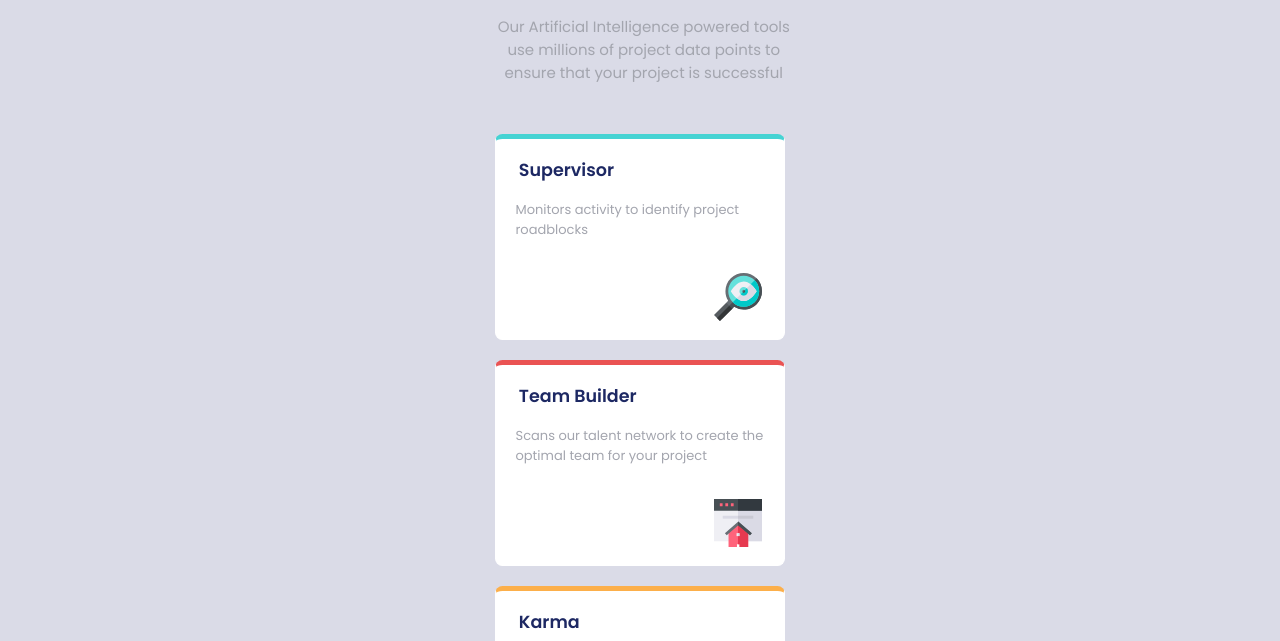
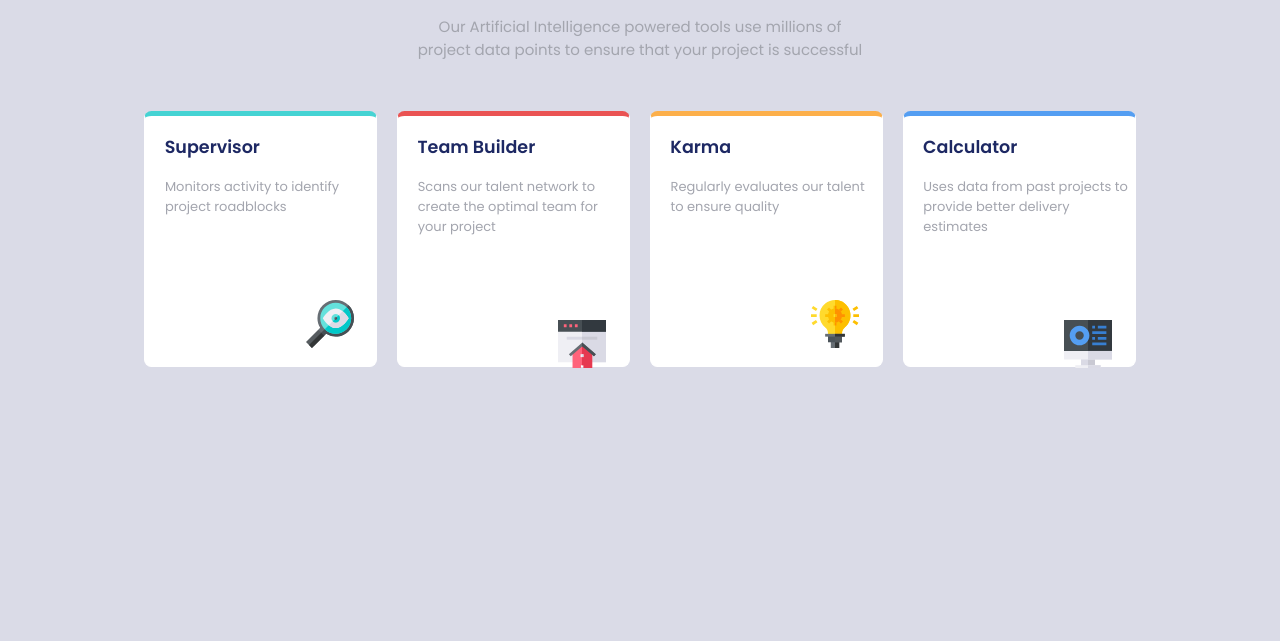
Before and after one commit to adeola-praise/Frontend-Mentor---Four-card-feature-section-solution, a plain HTML site: page index.html in a window 1280 px wide. Shown: the part 128-769 px from the top of the page. Drawn offline with Linux system fonts and the light colour scheme.

Commit message:
DEsktop Layout Trial

```diff
--- a/index.html
+++ b/index.html
@@ -35,26 +35,26 @@
 
     <div class="cards-container">
 
-      <div class= "cards">
+      <div class= "cards" id="card-one">
         <h3>Supervisor</h3>
       <p>Monitors activity to identify project roadblocks</p>
       <img src="images/icon-supervisor.svg">
       </div>
 
-      <div class= "cards">
+      <div class= "cards" id="card-two">
           <h3>Team Builder</h3>
         <p>Scans our talent network to create the optimal team for your project</p>
         <img src="images/icon-team-builder.svg">
         </div>
 
-      <div class= "cards">
+        <div class= "cards" id="card-three">
           <h3>Karma</h3>
         <p>Regularly evaluates our talent to ensure quality</p>
         <img
          src="images/icon-karma.svg">
         </div>
 
-      <div class= "cards">
+      <div class= "cards" id="card-four">
         <h3>Calculator</h3>
       <p>Uses data from past projects to provide better delivery estimates</p>
       <img
--- a/styles.css
+++ b/styles.css
@@ -62,7 +62,7 @@ footer{
 
 .cards h3{
     color: hsl(230, 55%, 25%);
-    padding-left: 1.3em;
+    padding-left: 1.1em;
 }
 
 .cards p{
@@ -96,3 +96,74 @@ img{
 .cards:nth-of-type(4){
     border-top: 5px hsl(212, 86%, 64%) solid;
 }
+
+
+/*Responsive Designs For Less than 480px Width*/
+
+@media (max-width: 480px){
+    #para-one{
+        padding-left: 3.5em;
+        padding-right: 3em;
+    }
+
+    .cards{
+        width: 70%;
+    }
+}
+
+@media (min-width: 720px){
+    #para-one{
+        padding-left: 27em;
+        padding-right: 27em;
+    }
+
+    .set-two{
+        width: 30%;
+        height: 250px;
+    }
+    .cards{
+        height: 250px;
+        width: 40%;
+    }
+
+    section{
+        height: 1020px;
+        width: 1980px;
+    }
+
+    .cards-container{
+        display: flex;
+        flex-direction: row;
+        justify-content: space-around;
+        align-items: center;
+        margin-right: 10%;
+        margin-left: 10%;
+    }
+
+    /* #card-one{
+        display: inline;
+    }
+
+    #card-four{
+        display: inline;
+    } */
+
+    /* #card-two,#card-three{
+        width: 85%;
+        margin-left: 1.8em;
+    } */
+
+    #card-three{
+        /* margin-top: 2em;
+        display: inline-block; */
+    }
+
+    .cards p{
+        color: hsl(229, 6%, 66%);
+        padding-left: 1.5em;
+        width: 90%;
+        font-size: 13px;
+        padding-bottom: 70px;
+    }
+
+}
```
Lines whose indentation alone changed are shown as unchanged.
